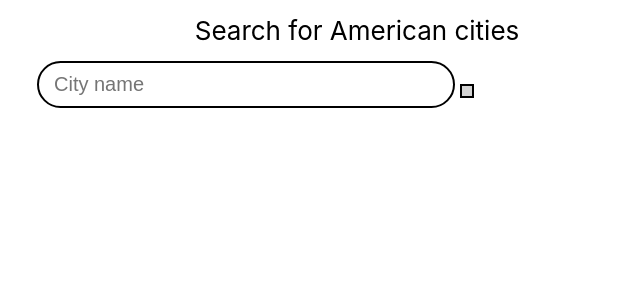
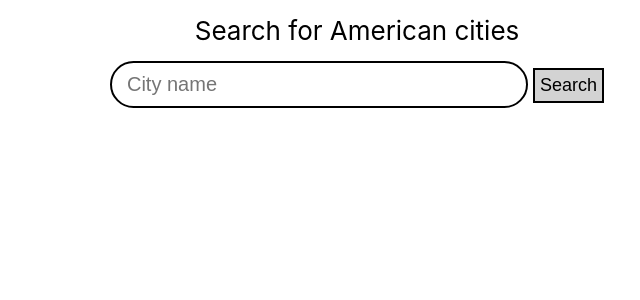
Before and after one commit to danduggan98/LeasepaceAssessment, a React (Create React App) app in the folder app/: page / in a window 1280 px wide. Shown: the top 300 px of the page, without its empty margins (283-923 px from the left). Built offline with nearby package versions, Linux system fonts and the light colour scheme.

Commit message:
Extra IDs to make styling easier

```diff
--- a/app/src/components/searchBar.jsx
+++ b/app/src/components/searchBar.jsx
@@ -40,8 +40,10 @@ const SearchBar = () => {
 
             <form
                 name='searchBar'
+                id='searchBar'
                 onSubmit={submitSearch}>
 
+                <div id='searchBarWrapper'>
                     <input
                         name='searchInput'
                         id='searchInput'
@@ -53,15 +55,16 @@ const SearchBar = () => {
 
                     <button
                         type='submit'
-                    className='fa fa-search'
                         id='searchButton'>
+                            Search
                     </button>
+                </div>
             </form>
 
             { searchSubmitted &&
                 (
                     latestSearch.length
-                      ? <div>
+                      ? <div id='results'>
                             <div id='resultsLabel'>
                                 Results for "{latestSearch}":
                             </div>
```
Lines whose indentation alone changed are shown as unchanged.
